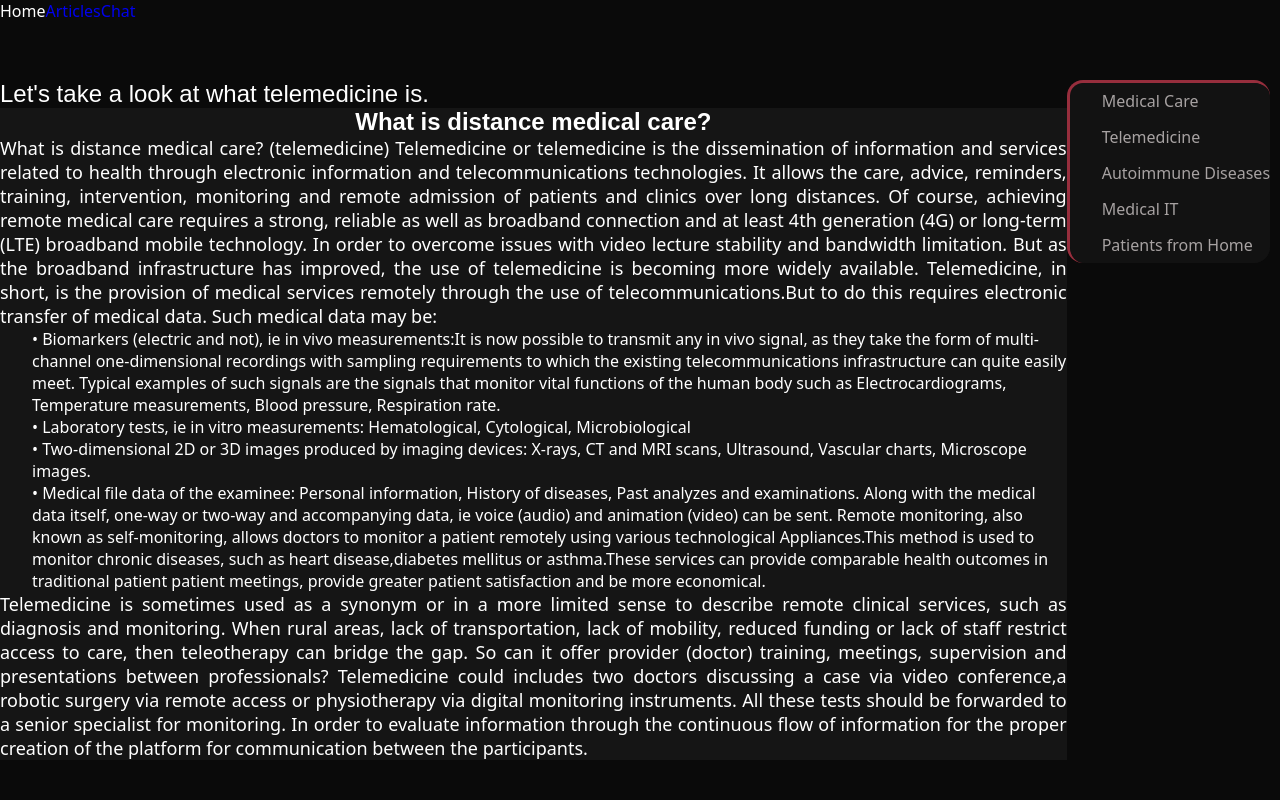
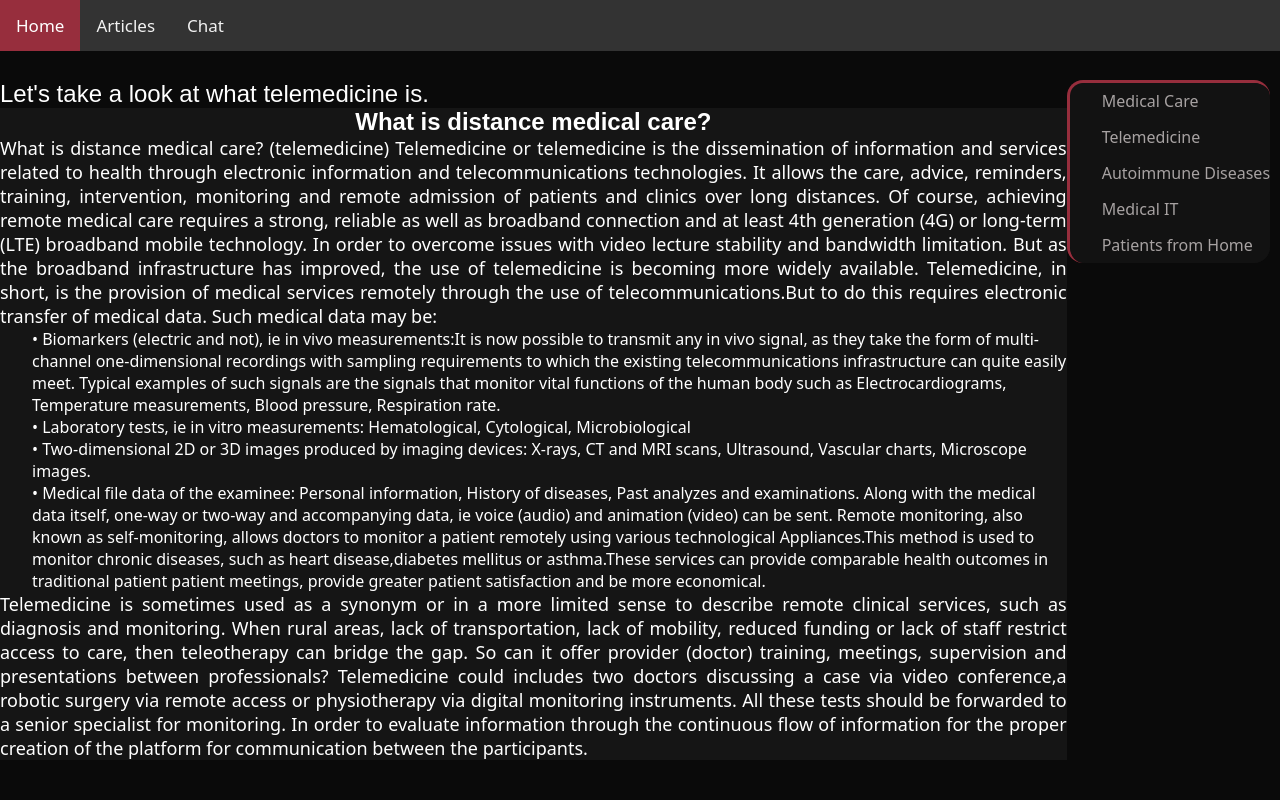
Before and after one commit to Kakajohn/interactive-internet-technologies-for-people-with-autoimmune-bowel-diseases-frontend, a React (Create React App) app: page / in a window 1280 px wide. Shown: the top 800 px of the page. Built offline with nearby package versions, Linux system fonts and the light colour scheme; what react-alert-template-basic would draw is missing.

Commit message:
Update _navbar.css

```diff
--- a/src/sass/components/_navbar.css
+++ b/src/sass/components/_navbar.css
@@ -139,3 +139,30 @@ nav ul li a {
     }
 
 } */
+/* Add a black background color to the top navigation */
+.topnav {
+  background-color: #333;
+  overflow: hidden;
+}
+
+/* Style the links inside the navigation bar */
+.topnav a {
+  float: left;
+  color: #f2f2f2;
+  text-align: center;
+  padding: 14px 16px;
+  text-decoration: none;
+  font-size: 17px;
+}
+
+/* Change the color of links on hover */
+.topnav a:hover {
+  background-color: #ddd;
+  color: black;
+}
+
+/* Add a color to the active/current link */
+.topnav a.active {
+  background-color: #972e3d;
+  color: white;
+}
```
